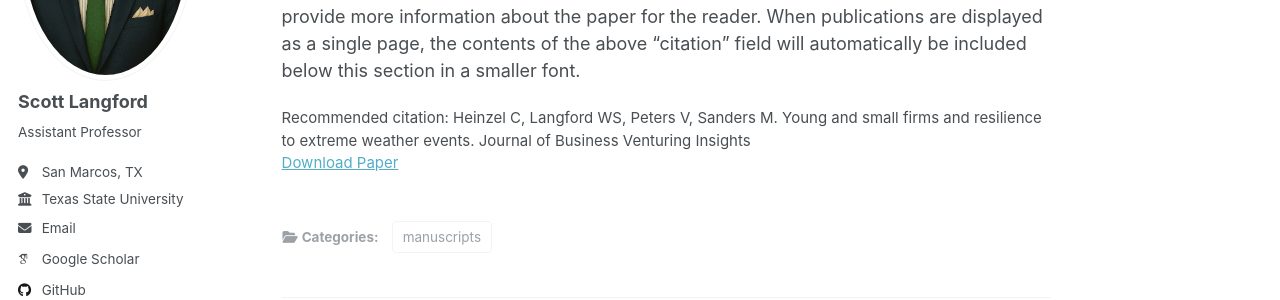
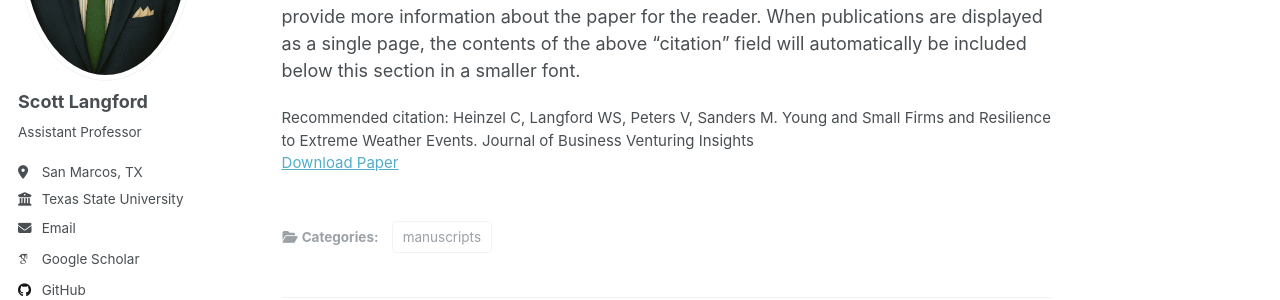
Before and after one commit to scottlangford2/scott_langford, a Jekyll site: the page built from _research/2025_JBVI.md, in a window 1280 px wide and 1174 px high. Shown: the part 275-575 px from the top of the window. Built offline with Jekyll 4.4.1, drawn with Linux system fonts in a browser that asks for light colours; some web fonts are replaced.

```diff
--- a/_research/2025_JBVI.md
+++ b/_research/2025_JBVI.md
@@ -7,6 +7,6 @@ excerpt: 'In this paper, we demonstrate that the presence of entrepreneurial org
 date: 2025-07-01
 venue: 'Journal of Business Venturing Insights'
 paperurl: 'https://www.sciencedirect.com/science/article/pii/S2352673425000289'
-citation: 'Heinzel C, Langford WS, Peters V, Sanders M. Young and small firms and resilience to extreme weather events. Journal of Business Venturing Insights'
+citation: 'Heinzel C, Langford WS, Peters V, Sanders M. Young and Small Firms and Resilience to Extreme Weather Events. Journal of Business Venturing Insights'
 ---
 The contents above will be part of a list of publications, if the user clicks the link for the publication than the contents of section will be rendered as a full page, allowing you to provide more information about the paper for the reader. When publications are displayed as a single page, the contents of the above "citation" field will automatically be included below this section in a smaller font.
```
